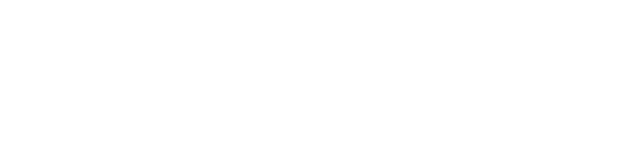
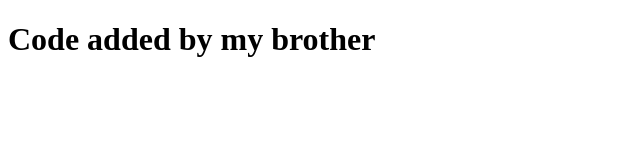
Before and after one commit to shohan2011/shohan, a plain HTML site: page index.html in a window 1280 px wide. Shown: the whole page, without its empty margins (0-640 px from the left). Drawn offline with Linux system fonts and the light colour scheme.

Commit message:
update html body

```diff
--- a/index.html
+++ b/index.html
@@ -8,6 +8,6 @@
     </title>
 </head>
 <body>
-
+    <h1>Code added by my brother</h1>
 </body>
 </html>
```
